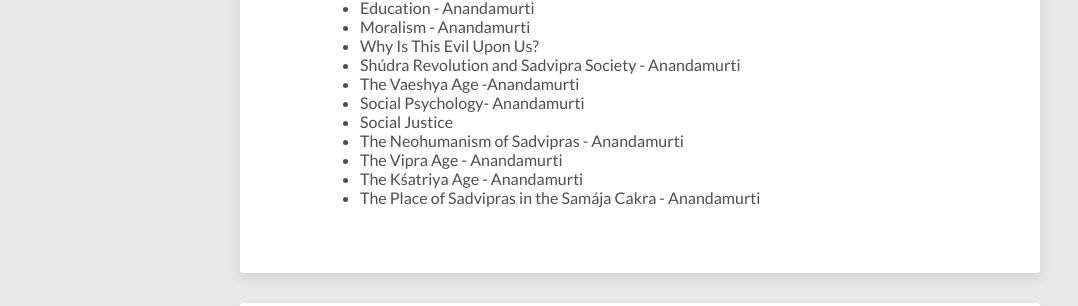
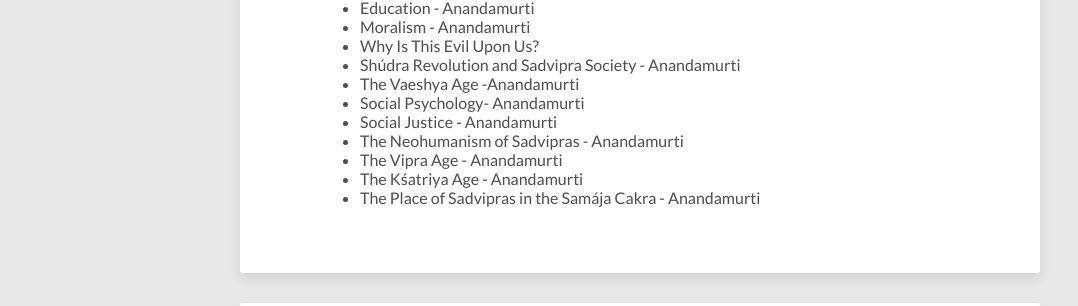
Before and after one commit to anandamurtiidiscursos/anandamurtiidiscursos.github.io, a Jekyll site: the page built from tags/index.html, in a window 1280 px wide. Shown: the part 1237-1543 px from the top of the page, without its empty margins (0-1078 px from the left). Built offline with Jekyll 4.4.1, drawn with Linux system fonts in a browser that asks for light colours; nearby versions of some CDN libraries.

Commit message:
Updated 2010-06-10-social-justice-anandamurti.md

```diff
--- a/_posts/2010-06-10-social-justice-anandamurti.md
+++ b/_posts/2010-06-10-social-justice-anandamurti.md
@@ -1,7 +1,10 @@
 ---
-title: Social Justice
-tags: [Social Tantra]
+title: "Social Justice - Anandamurti"
+tags:
+  - Social Tantra
+published: true
 ---
+
 Different groups of people contribute to the building of society in different ways. This diversity carries a special significance for the social structure as a whole. If diversity had not existed, human society would not have advanced even as far as the Stone Age, let alone the present stage of civilization. So we have to impartially consider and support all the diverse ideas, forms and colours which are conducive to fostering personal growth and social development among human beings. If we fail to do so, that section of society which has been built around a particular idea, form or colour will wither and die. I direct this not only to those who think deeply about social welfare, but to all members of society, to impress upon them that no one, through their thoughts, words or actions, should ever condone injustice.</p>
 <a name="5..2"></a>
 
```
